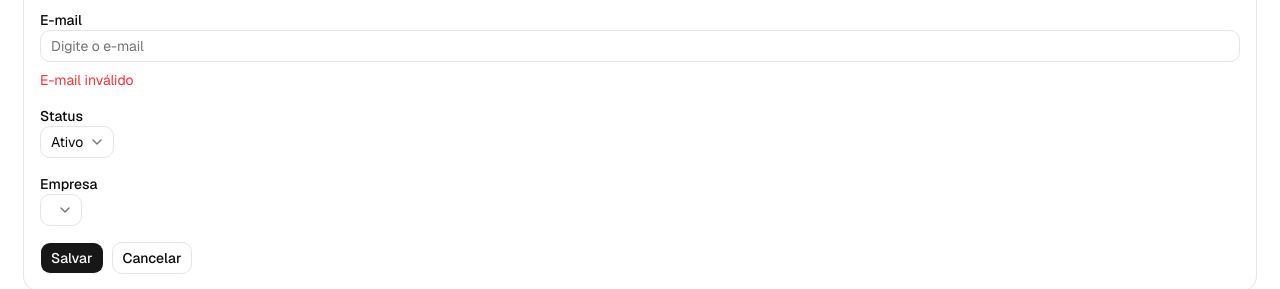
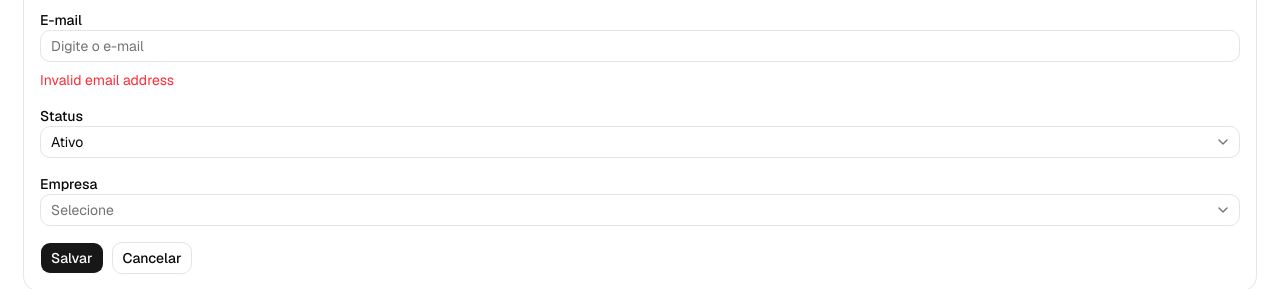
Before and after one commit to RogerPelissoni/cliente-facil-next, a Next.js app: page /users in a window 1280 px wide. Both pictures are taken after typing "Sample", "name@example.com" into the empty fields and a click on the button "Adicionar Registro". Shown: the part 240-529 px from the top of the page. Built offline with nearby package versions, Linux system fonts and the light colour scheme.

Commit message:
fix FormSelect

```diff
--- a/features/user/UserForm.tsx
+++ b/features/user/UserForm.tsx
@@ -1,18 +1,20 @@
 "use client";
 
+import { zodResolver } from "@hookform/resolvers/zod";
+import { useEffect } from "react";
+import { useForm, useWatch } from "react-hook-form";
+
 import { Card, CardContent, CardHeader, CardTitle } from "@/components/ui/card";
+
 import { FormActions } from "@/shared/form/FormActions";
 import { FormInput } from "@/shared/form/FormInput";
 import { FormSelect } from "@/shared/form/FormSelect";
-import { zodResolver } from "@hookform/resolvers/zod";
-import { useEffect } from "react";
-import { useForm } from "react-hook-form";
 
-import { useCompanies } from "../company/company.api";
+import { useCompaniesSelect } from "../company/company.api";
 import { useCreateUser, useUpdateUser } from "./user.api";
+
 import { UserFormData, userSchema } from "./user.schema";
 import { User } from "./user.types";
-import z from "zod";
 
 interface Props {
   user?: User | null;
@@ -21,27 +23,27 @@ interface Props {
 }
 
 export function UserForm({ user, onCancel, onSuccess }: Props) {
-  const { data: companies = [] } = useCompanies();
+  const { data: companies = [] } = useCompaniesSelect();
 
   const createUser = useCreateUser();
+
   const updateUser = useUpdateUser();
 
-  const form = useForm<
-    z.input<typeof userSchema>,
-    any,
-    z.output<typeof userSchema>
-  >({
+  const form = useForm<UserFormData>({
     resolver: zodResolver(userSchema),
 
     defaultValues: {
       name: "",
       email: "",
       status: "ACTIVE",
-      companyId: 0,
+      companyId: "",
     },
   });
 
-  const name = form.watch("name");
+  const name = useWatch({
+    control: form.control,
+    name: "name",
+  });
 
   useEffect(() => {
     if (!user) {
@@ -49,7 +51,7 @@ export function UserForm({ user, onCancel, onSuccess }: Props) {
         name: "",
         email: "",
         status: "ACTIVE",
-        companyId: 0,
+        companyId: "",
       });
 
       return;
@@ -59,17 +61,15 @@ export function UserForm({ user, onCancel, onSuccess }: Props) {
       name: user.name,
       email: user.email,
       status: user.status,
-      companyId: user.companyId,
+      companyId: String(user.companyId),
     });
   }, [user, form]);
 
   useEffect(() => {
-    // Não alterar automaticamente em edição
     if (user) {
       return;
     }
 
-    // Limpa o e-mail se o nome for vazio
     if (!name?.trim()) {
       form.setValue("email", "", {
         shouldValidate: true,
--- a/features/user/UserTable.tsx
+++ b/features/user/UserTable.tsx
@@ -11,7 +11,7 @@ import {
   useReactTable,
 } from "@tanstack/react-table";
 import { ArrowDown, ArrowUp } from "lucide-react";
-import { useCompanies } from "../company/company.api";
+import { useCompaniesSelect } from "../company/company.api";
 import { User } from "./user.types";
 
 interface Props {
@@ -29,7 +29,7 @@ export function UserTable({
   onEdit,
   onDelete,
 }: Props) {
-  const { data: companies = [] } = useCompanies();
+  const { data: companies = [] } = useCompaniesSelect();
 
   function renderSortableHeader(label: string, field: string) {
     return (
--- a/features/user/user.api.ts
+++ b/features/user/user.api.ts
@@ -25,12 +25,20 @@ async function delay(ms = 500) {
     );
 }
 
+function mapUserFormDataToUser(data: UserFormData): Omit<User, "id"> {
+    return {
+        ...data,
+        companyId: Number(data.companyId),
+    };
+}
+
 let users: User[] = Array.from(
     { length: 100 },
     (_, index) => ({
         id: index + 1,
         name: `Usuário ${index + 1}`,
         email: `usuario${index + 1}@email.com`,
+        status: 'ACTIVE',
         companyId: 1,
     }),
 );
@@ -113,7 +121,7 @@ export async function createUser(
                 0,
             ) + 1,
 
-        ...data,
+        ...mapUserFormDataToUser(data),
     };
 
     users.push(user);
@@ -140,7 +148,7 @@ export async function updateUser(
 
     users[index] = {
         ...users[index],
-        ...data,
+        ...mapUserFormDataToUser(data),
     };
 
     return users[index];
--- a/features/user/user.schema.ts
+++ b/features/user/user.schema.ts
@@ -1,10 +1,13 @@
 import { z } from "zod";
 
 export const userSchema = z.object({
-    name: z.string().min(3, "Informe o nome"),
-    email: z.email("E-mail inválido"),
+    name: z.string().min(3),
+    email: z.email(),
     status: z.enum(["ACTIVE", "INACTIVE"]),
-    companyId: z.coerce.number().min(1, "Selecione a empresa"),
+    companyId: z.string().min(
+        1,
+        "Selecione uma empresa",
+    )
 });
 
 export type UserFormData = z.infer<typeof userSchema>;
--- a/shared/form/FormSelect.tsx
+++ b/shared/form/FormSelect.tsx
@@ -1,6 +1,12 @@
 "use client";
 
-import { FieldPath, FieldValues, UseFormReturn } from "react-hook-form";
+import {
+  Controller,
+  FieldPath,
+  FieldValues,
+  UseFormReturn,
+  useWatch,
+} from "react-hook-form";
 
 import {
   Select,
@@ -20,6 +26,7 @@ interface Props<T extends FieldValues> {
   name: FieldPath<T>;
   label: string;
   options: Option[];
+  placeholder?: string;
 }
 
 export function FormSelect<T extends FieldValues>({
@@ -27,21 +34,33 @@ export function FormSelect<T extends FieldValues>({
   name,
   label,
   options,
+  placeholder = "Selecione",
 }: Props<T>) {
+  const watchedValue = useWatch({
+    control: form.control,
+    name,
+  });
+
+  const value = watchedValue != null ? String(watchedValue) : "";
+  const selectedOption = options.find((option) => option.value === value);
+
   return (
+    <Controller
+      control={form.control}
+      name={name}
+      render={({ field, fieldState }) => (
         <div className="space-y-2">
           <label className="text-sm font-medium">{label}</label>
 
           <Select
-        value={form.watch(name) as string}
-        onValueChange={(value) =>
-          form.setValue(name, value as never, {
-            shouldValidate: true,
-          })
-        }
+            key={`${String(name)}-${value}-${options.map((option) => option.value).join("-")}`}
+            value={value}
+            onValueChange={field.onChange}
           >
-        <SelectTrigger>
-          <SelectValue />
+            <SelectTrigger className="w-full" aria-invalid={!!fieldState.error}>
+              <SelectValue placeholder={placeholder}>
+                {selectedOption?.label}
+              </SelectValue>
             </SelectTrigger>
 
             <SelectContent>
@@ -53,9 +72,11 @@ export function FormSelect<T extends FieldValues>({
             </SelectContent>
           </Select>
 
-      <p className="text-sm text-red-500">
-        {form.formState.errors[name]?.message as string}
-      </p>
+          {fieldState.error && (
+            <p className="text-sm text-red-500">{fieldState.error.message}</p>
+          )}
         </div>
+      )}
+    />
   );
 }
```
Also changed, not shown: features/company/company.api.ts (line endings or trailing spaces). Lines whose indentation alone changed are shown as unchanged.
